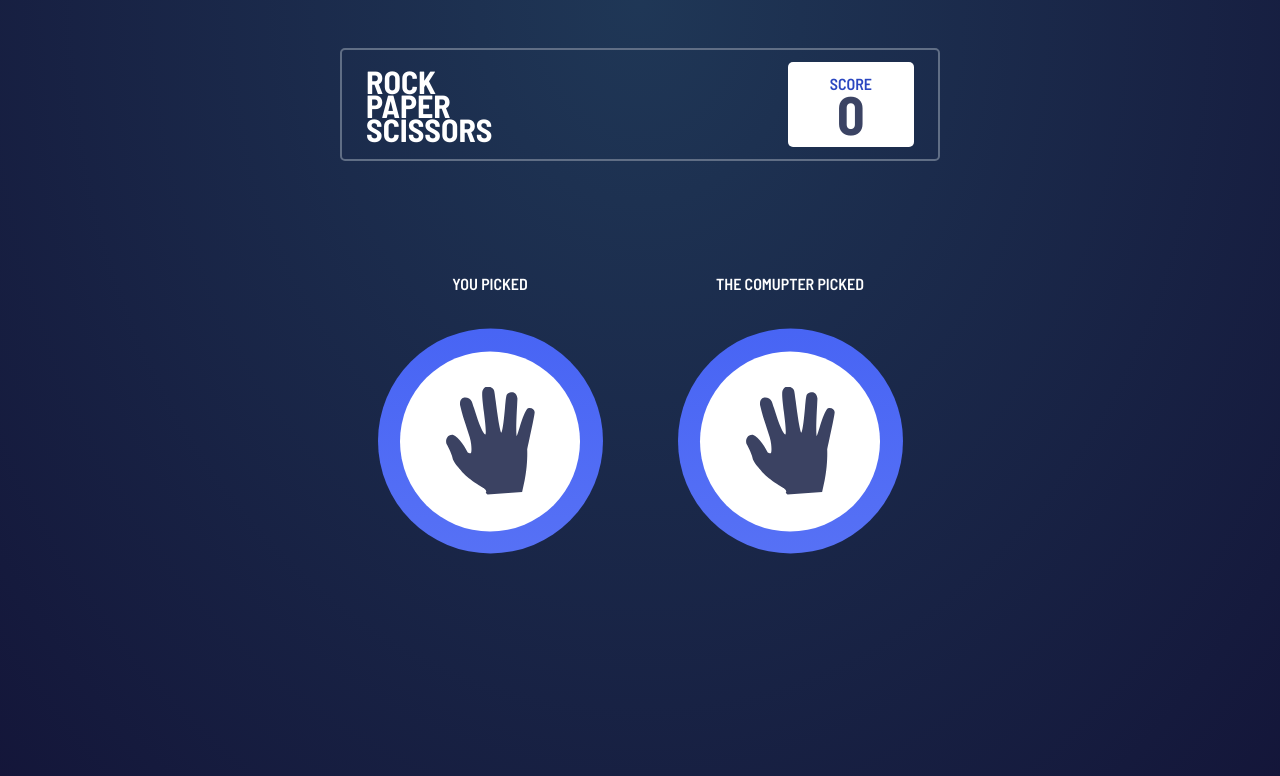
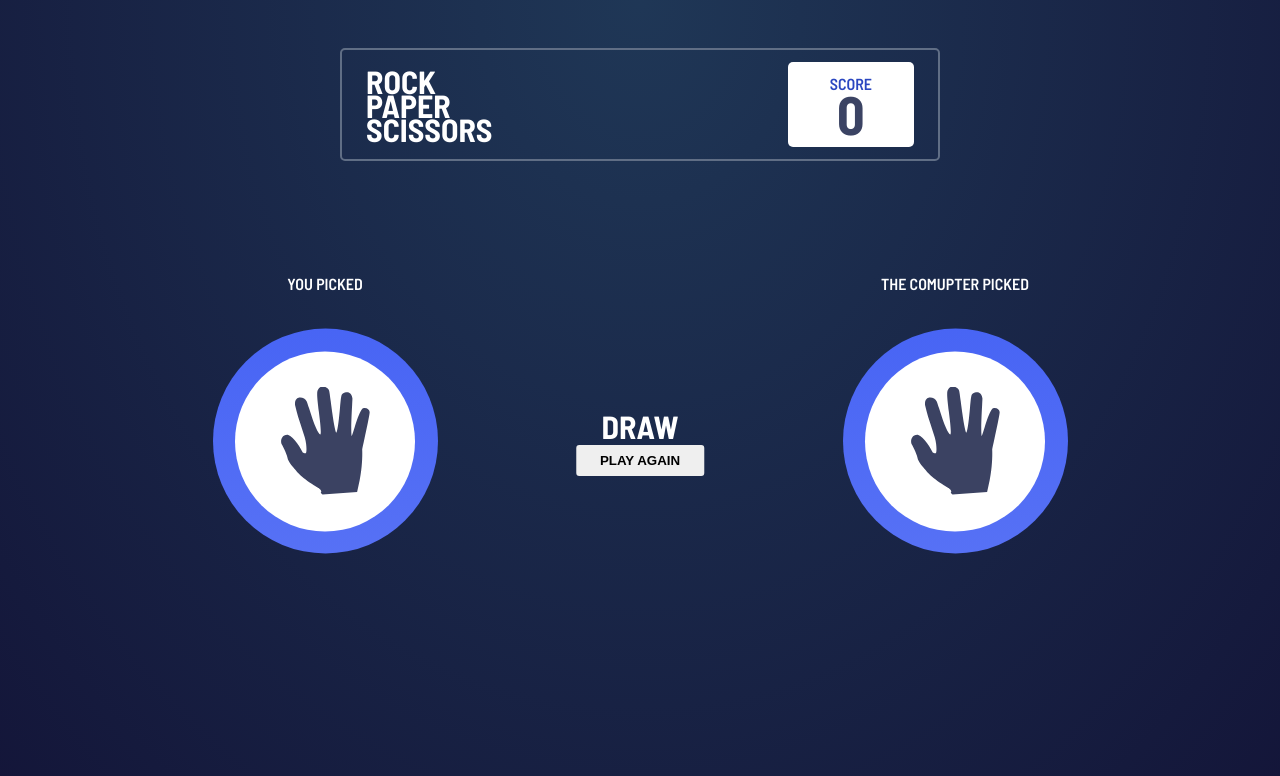
Before and after one commit to rafal-skiba/rock-paper-scissors-JavaScript-App, a plain HTML site: page rock-paper-scissors-master/index.html in a window 1280 px wide. Both pictures are taken after a click on the button 490 px from the left and 307 px from the top of the page. Drawn offline with Linux system fonts and the light colour scheme.

Commit message:
finish app rock-paper-scissors game

```diff
--- a/rock-paper-scissors-master/index.html
+++ b/rock-paper-scissors-master/index.html
@@ -68,10 +68,7 @@
         <div class="pick pick--player">
           <span class="pick__title">YOU PICKED</span>
           <div class="pick__container pick__container--player">
-            <div class="button button--paper">
-              <div class="button__image-container">
-                <img src="./images/icon-paper.svg" alt="Paper" />
-              </div>
+        <!-- tu ma pojawić się createElement -->
             </div>
           </div>
         </div>
@@ -79,7 +76,14 @@
           <span class="pick__title">THE COMUPTER PICKED</span>
           <div class="pick__container pick__container--ai"></div>
         </div>
+        <div class="result">
+          <span class="result__text"></span>
+          <button class="result__button" tabindex="-1">
+              Play again
+          </button>
+      </div>
       </section>
+
     </main>
     <script src="script.js"></script>
   </body>
--- a/rock-paper-scissors-master/script.js
+++ b/rock-paper-scissors-master/script.js
@@ -73,6 +73,7 @@ const showFight = () => {
 };
 
 const showResult = () => {
+
   const resultTextElement = document.querySelector(".result__text");
   if (state.AIPick === state.playerPick) {
       resultTextElement.innerText = "DRAW";
@@ -138,6 +139,18 @@ const createPickElement = (option) => {
   return pickElement;
 };
 
+const reset = () => {
+    const fightElement = document.querySelector(".fight");
+    fightElement.classList.remove("slide-left");
+
+    const optionsElement = document.querySelector(".options");
+    optionsElement.classList.remove("slide-left");
+
+    document.querySelectorAll(".options button").forEach((button) => {
+        button.setAttribute("tabindex", 0);
+    });
+    document.querySelector(".result__button").setAttribute("tabindex", -1);
+};
 
 const init = () => {
   renderScore();
--- a/rock-paper-scissors-master/style.css
+++ b/rock-paper-scissors-master/style.css
@@ -75,7 +75,7 @@ section {
     top: 50%;
     left: 50%;
     transform: translate(-50%, -50%);
-    transition: transform 0.3s, opacity 0.3s;
+    transition: ease 0.6s, opacity 0.6s;
 }
 
 .options {
@@ -238,3 +238,29 @@ section {
     color: hsl(349, 71%, 52%);
     padding: 8px 24px;
 }
+
+.result {
+    display: flex;
+    justify-content: center;
+    flex-wrap: wrap;
+    left: 50%;
+    overflow: hidden;
+    position: absolute;
+    top: 50%;
+}
+
+
+.result__text {
+    font-size: 32px;
+    font-weight: 700;
+    text-align: center;
+    width: 100%;
+}
+
+.result__button {
+    border: none;
+    border-radius: 3px;
+    color: hsl(0, 0%, 0%);
+    text-transform: uppercase;
+    font-weight: 900;
+}
```
Lines whose indentation alone changed are shown as unchanged.
